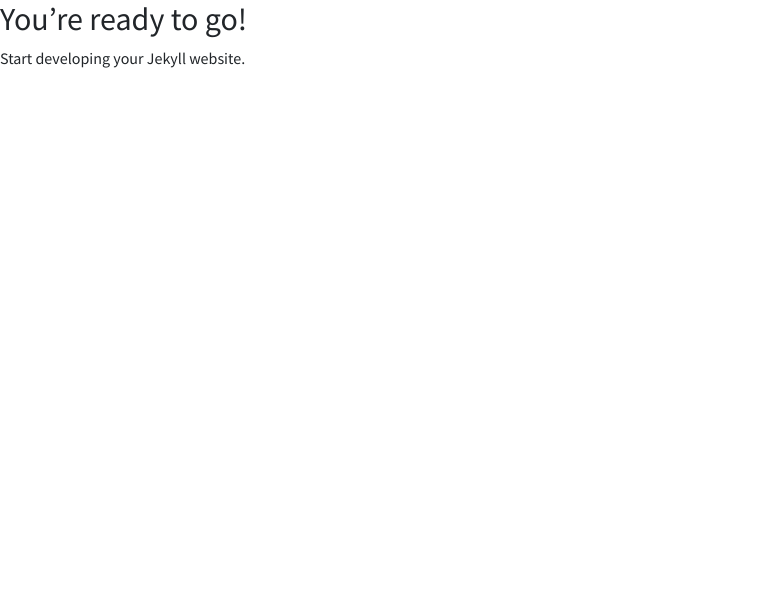
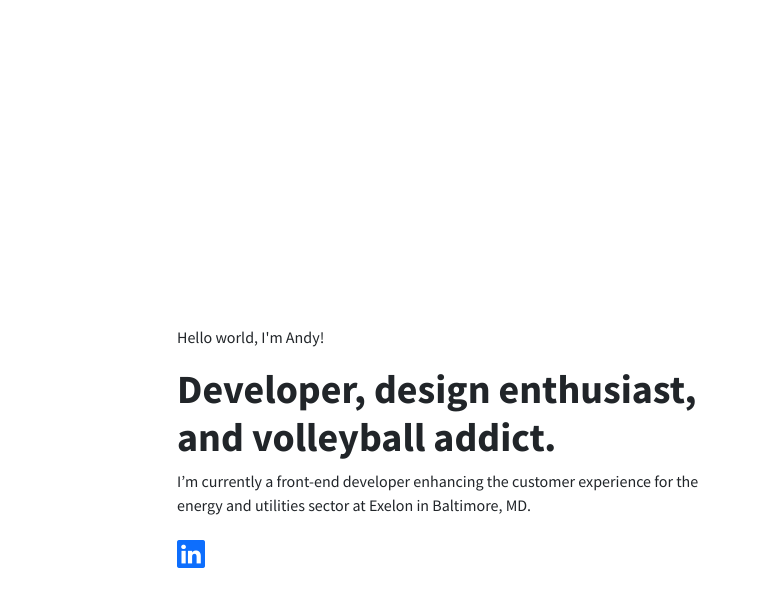
Before and after one commit to damandy/damandy.github.io, a Jekyll site: the page built from index.md, in a window 1280 px wide. Shown: the top 607 px of the page, without its empty margins (0-761 px from the left). Built offline with Jekyll 4.4.1, drawn with Linux system fonts in a browser that asks for light colours; nearby versions of some CDN libraries.

Commit message:
Add header to index

```diff
--- /dev/null
+++ b/_sass/_header.scss
@@ -0,0 +1,3 @@
+.header {
+	height: 100vh;
+}
--- a/assets/css/main.scss
+++ b/assets/css/main.scss
@@ -5,3 +5,5 @@
 
 @import "variables";
 @import "bootstrap-5.1.3/scss/bootstrap";
+
+@import "header";
--- a/index.md
+++ b/index.md
@@ -1,8 +1,19 @@
 ---
 layout: default
-title: "Happy Jekylling!"
+title: "Home"
 ---
 
-## You're ready to go!
-
-Start developing your Jekyll website.
+<header class="header d-flex align-items-center">
+    <div class="container">
+        <div class="row">
+            <div class="col-md-6 offset-md-1">
+                <p>Hello world, I'm Andy!</p>
+                <h1 class="fw-bolder">Developer, design enthusiast, and volleyball addict.</h1>
+                <p>I’m currently a front-end developer enhancing the customer experience for the energy and utilities sector at Exelon in Baltimore, MD.</p>
+                <a href="https://www.linkedin.com/in/damandy" target="_blank">
+                    <i class="bi bi-linkedin fs-3"></i>
+                </a>
+            </div>
+        </div>
+    </div>
+</header>
```
